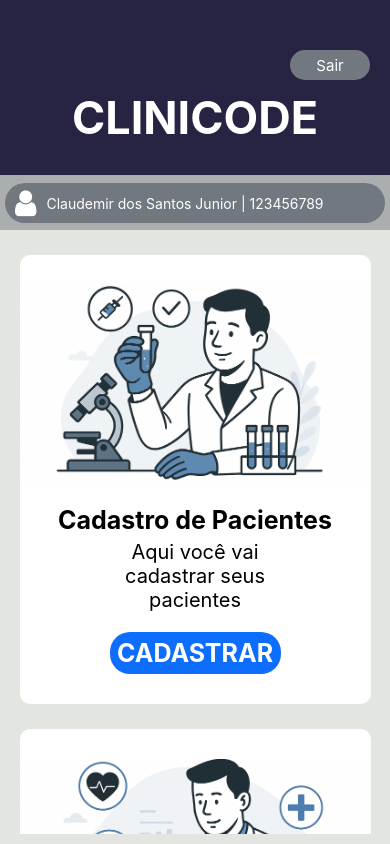
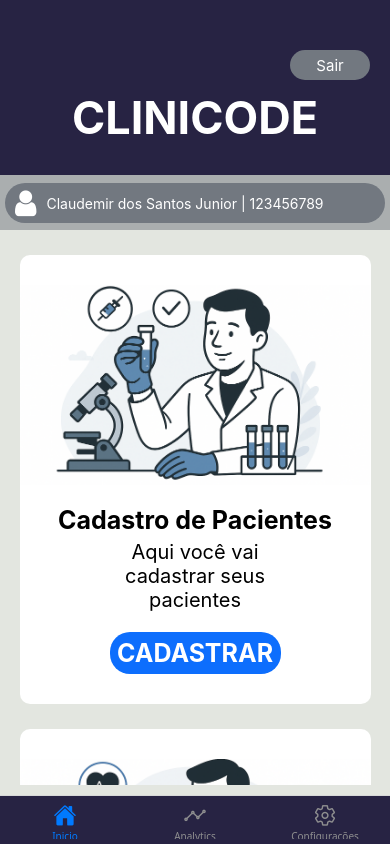
Before and after one commit to Claudemir786/Biomed-Parasitologia-App-Mobile, a React Native app: screen / in a window 390 px wide. Built offline with nearby package versions, Linux system fonts and the light colour scheme.

Commit message:
tabnavigation funcional e personalizada

```diff
--- a/src/routes/abas.js
+++ b/src/routes/abas.js
@@ -17,7 +17,7 @@ export default function Abas() {
 
 
             <Stack.Navigator //escolhe o tipo de navegação entre as telas
-                initialRouteName="Inicio"
+                initialRouteName="TabNavigator"
                 screenOptions={{headerShown: false}} //remove a flecha de voltar
             >
 
--- a/src/routes/tabs.js
+++ b/src/routes/tabs.js
@@ -1,7 +1,8 @@
 import { createBottomTabNavigator } from "@react-navigation/bottom-tabs";
 import Inicio from "../Pages/TelaPrincipal";
 import Analytics from "../Pages/Analytics";
-import Configuracoes from "../Pages/configuracoes";
+import Configuracoes from "../Pages/Configuracoes";
+import {Ionicons} from '@expo/vector-icons'
 
 
 const Tab = createBottomTabNavigator();
@@ -10,13 +11,52 @@ export default function TabNavigator(){
 
     return(
         <Tab.Navigator
-        screenOptions={{headerShown: false}}
+        screenOptions={
+            {headerShown: false,
+             tabBarStyle:{
+                backgroundColor:'#272343',
+
+             }
+            }
+        }
+        initialRouteName="Inicio"
 
         >
 
-            <Tab.Screen nome="Inicio" component={Inicio}/>
-            <Tab.Screen nome="Analytics" component={Analytics}/>
-            <Tab.Screen nome="Configuracoes" component={Configuracoes} />
+            <Tab.Screen
+            name="Inicio" component={Inicio}
+            options={{
+                tabBarIcon: ({color,size,focused})=>{
+                    if(focused){
+                        return <Ionicons name="home" size={23} color={color} />
+                    }
+                    return <Ionicons name="home-outline" size={23} color={color} />
+                }
+            }}
+
+            />
+            <Tab.Screen name="Analytics" component={Analytics}
+
+             options={{
+                tabBarIcon: ({color,size,focused})=>{
+                    if(focused){
+                        return <Ionicons name="analytics" size={23} color={color} />
+                    }
+                    return <Ionicons name="analytics-outline" size={23} color={color} />
+                }
+            }}
+            />
+            <Tab.Screen name="Configuracões" component={Configuracoes}
+
+             options={{
+                tabBarIcon: ({color,size,focused})=>{
+                    if(focused){
+                        return <Ionicons name="settings" size={23} color={color} />
+                    }
+                    return <Ionicons name="settings-outline" size={23} color={color} />
+                }
+            }}
+            />
 
         </Tab.Navigator>
     )
```
